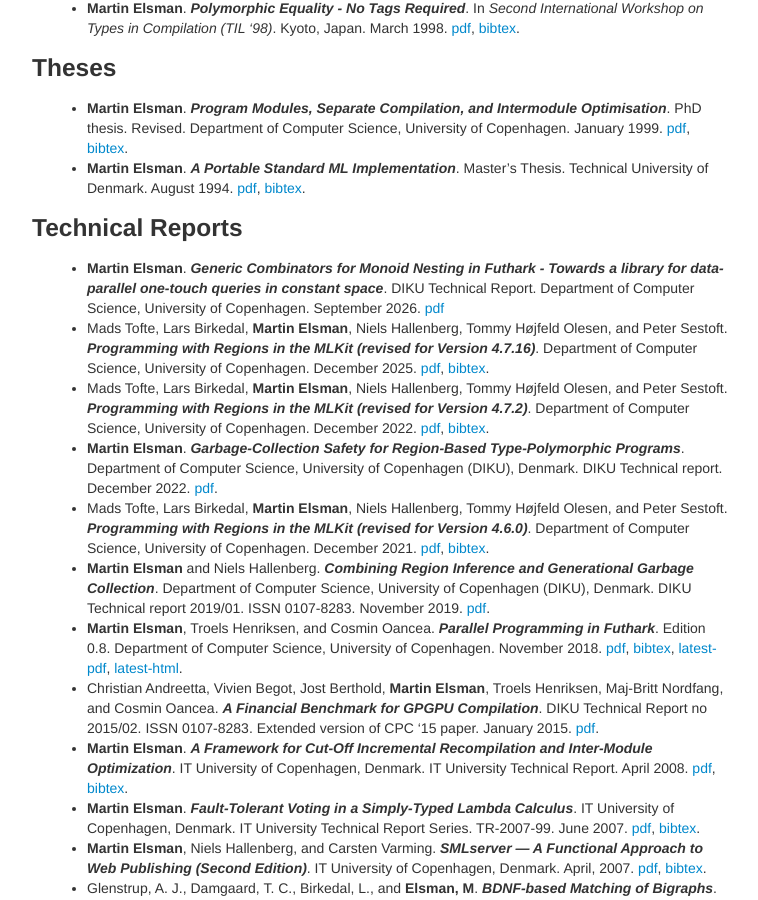
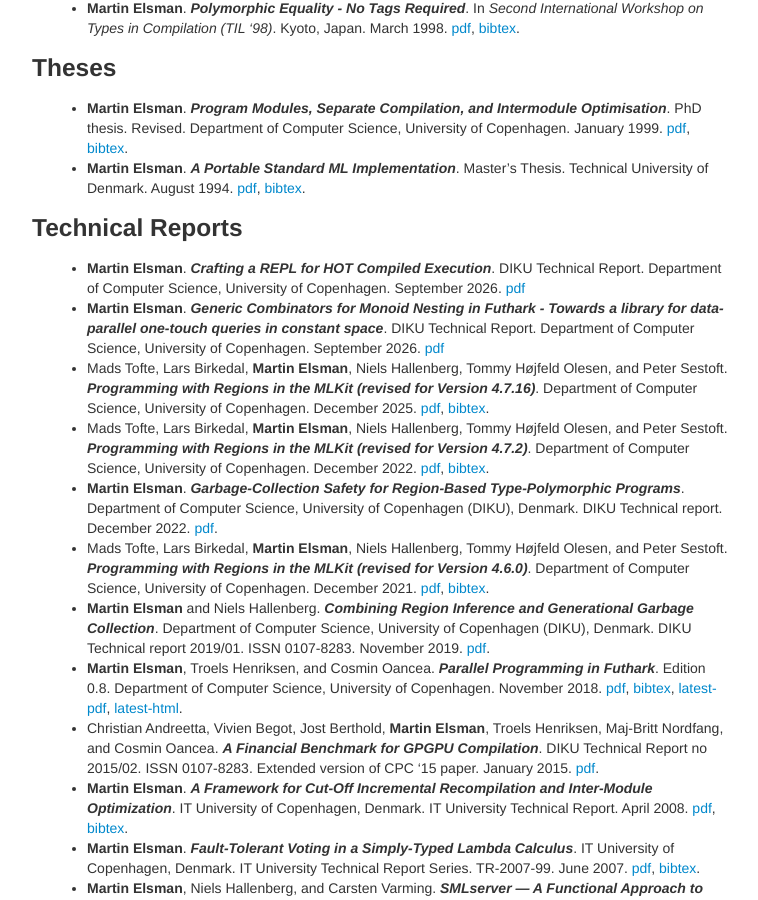
Before and after one commit to melsman/melsman.github.io, a Jekyll site: the page built from papers.md, in a window 1280 px wide and 900 px high, scrolled down 3034 px. Shown: the whole window, without its empty margins (258-1016 px from the left). Built offline with Jekyll 4.4.1, drawn with Linux system fonts in a browser that asks for light colours; nearby versions of some CDN libraries.

Commit message:
tech report on repl

```diff
--- a/papers.md
+++ b/papers.md
@@ -145,6 +145,8 @@
 
 ### Technical Reports
 
+* __Martin Elsman__. ___Crafting a REPL for HOT Compiled Execution___. DIKU Technical Report. Department of Computer Science, University of Copenhagen. September 2026. [pdf](/pdf/repl.pdf)
+
 * __Martin Elsman__. ___Generic Combinators for Monoid Nesting in Futhark - Towards a library for data-parallel one-touch queries in constant space___. DIKU Technical Report. Department of Computer Science, University of Copenhagen. September 2026. [pdf](/pdf/monoids.pdf)
 
 * Mads Tofte, Lars Birkedal, __Martin Elsman__, Niels Hallenberg, Tommy
```
Also changed, not shown: 1 other file.
